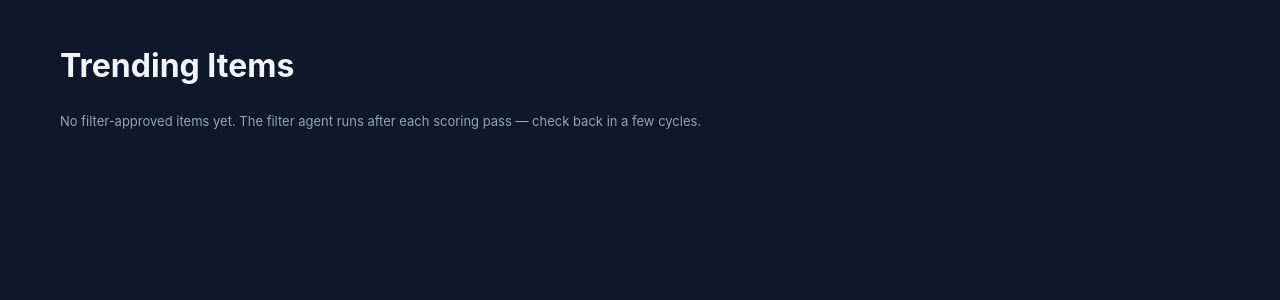
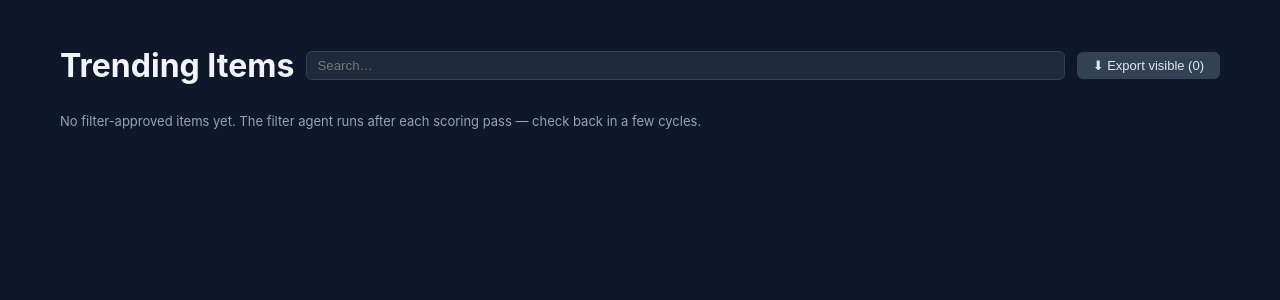
Before and after one commit to hoangtmbk/trending-bot, a FastAPI app: page / in a window 1280 px wide. Shown: the part 62-362 px from the top of the page. Run offline with FastAPI, Linux system fonts and the light colour scheme; data that the repository does not hold is empty; parts of the project's set-up code (start-up, migrations or seed data) failed here and were passed over.

Commit message:
feat(export): bulk export-visible button on dashboard
Co-Authored-By: Claude Sonnet 4.6 <noreply@anthropic.com>

```diff
--- a/interfaces/web/templates/index.html
+++ b/interfaces/web/templates/index.html
@@ -1,7 +1,12 @@
 {% extends "base.html" %}
 {% block title %}TrendBot — Dashboard{% endblock %}
 {% block content %}
-<h1 style="margin: 20px 0;">Trending Items</h1>
+<div style="margin: 20px 0; display: flex; gap: 12px; align-items: center; flex-wrap: wrap;">
+    <h1 style="margin: 0;">Trending Items</h1>
+    <input type="text" id="search" placeholder="Search…"
+           style="flex: 1; min-width: 200px; padding: 6px 10px; background:#1e293b; border:1px solid #334155; border-radius:6px; color:#e2e8f0;">
+    <button id="export-visible" class="btn btn-secondary" disabled>⬇ Export visible (0)</button>
+</div>
 <div id="items">
 {% for item in items %}
 <div class="card" data-item-id="{{ item.id }}">
@@ -33,4 +38,63 @@
 <p class="meta">No filter-approved items yet. The filter agent runs after each scoring pass — check back in a few cycles.</p>
 {% endif %}
 </div>
+
+<script>
+(function () {
+    const search = document.getElementById('search');
+    const button = document.getElementById('export-visible');
+    const cards = Array.from(document.querySelectorAll('.card[data-item-id]'));
+
+    function visibleCards() {
+        return cards.filter(c => c.style.display !== 'none');
+    }
+
+    function refreshButton() {
+        const n = visibleCards().length;
+        button.textContent = `⬇ Export visible (${n})`;
+        button.disabled = n === 0;
+    }
+
+    if (search) {
+        search.addEventListener('input', function (e) {
+            const q = e.target.value.toLowerCase();
+            cards.forEach(card => {
+                const text = (card.textContent || '').toLowerCase();
+                card.style.display = text.includes(q) ? '' : 'none';
+            });
+            refreshButton();
+        });
+    }
+
+    button.addEventListener('click', async function () {
+        const ids = visibleCards().map(c => parseInt(c.dataset.itemId, 10));
+        if (ids.length === 0) return;
+        button.disabled = true;
+        try {
+            const resp = await fetch('/api/items/export.md', {
+                method: 'POST',
+                headers: { 'Content-Type': 'application/json' },
+                body: JSON.stringify({ ids: ids }),
+            });
+            if (!resp.ok) throw new Error(`Export failed: ${resp.status}`);
+            const blob = await resp.blob();
+            const url = URL.createObjectURL(blob);
+            const a = document.createElement('a');
+            a.href = url;
+            const today = new Date().toISOString().slice(0, 10);
+            a.download = `trendbot-export-${today}.md`;
+            document.body.appendChild(a);
+            a.click();
+            document.body.removeChild(a);
+            URL.revokeObjectURL(url);
+        } catch (err) {
+            alert('Export failed: ' + err.message);
+        } finally {
+            refreshButton();
+        }
+    });
+
+    refreshButton();
+})();
+</script>
 {% endblock %}
```
